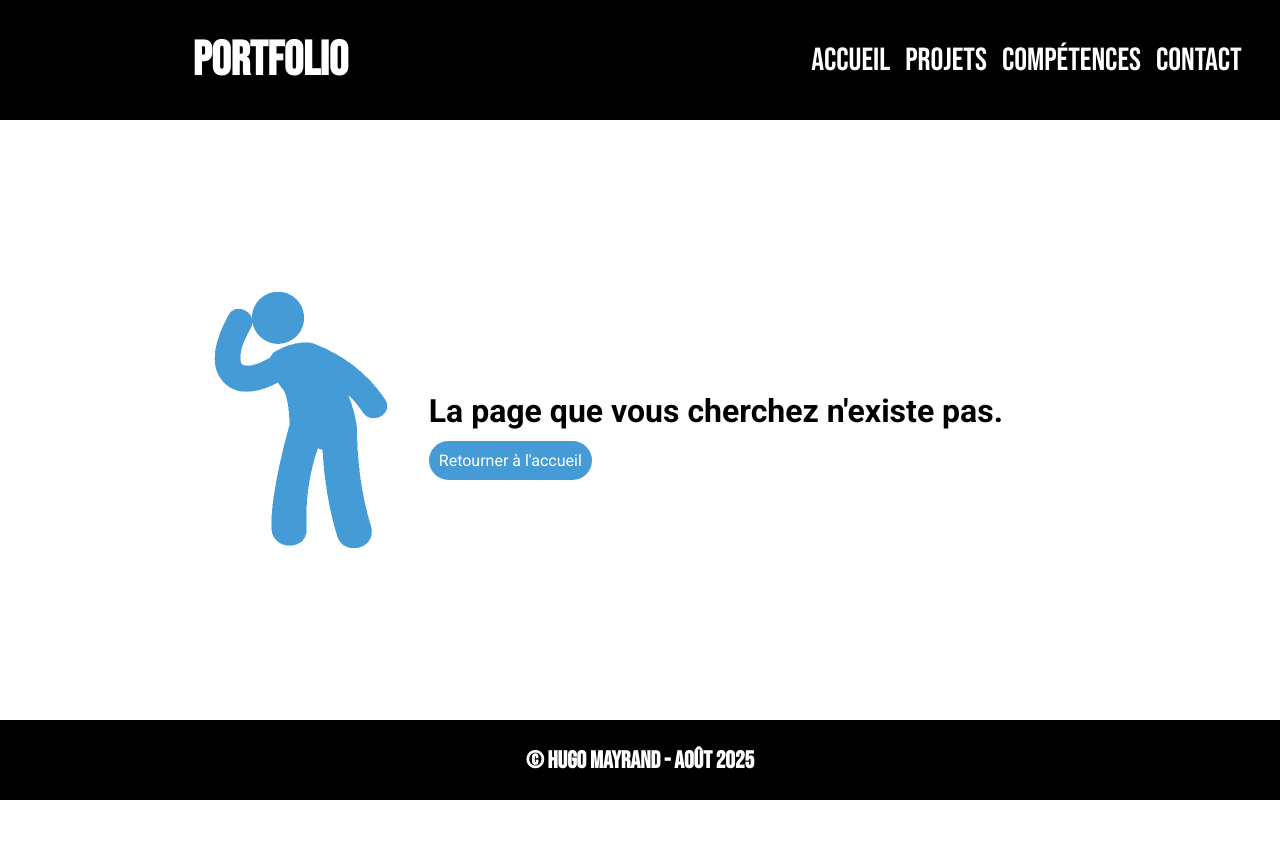
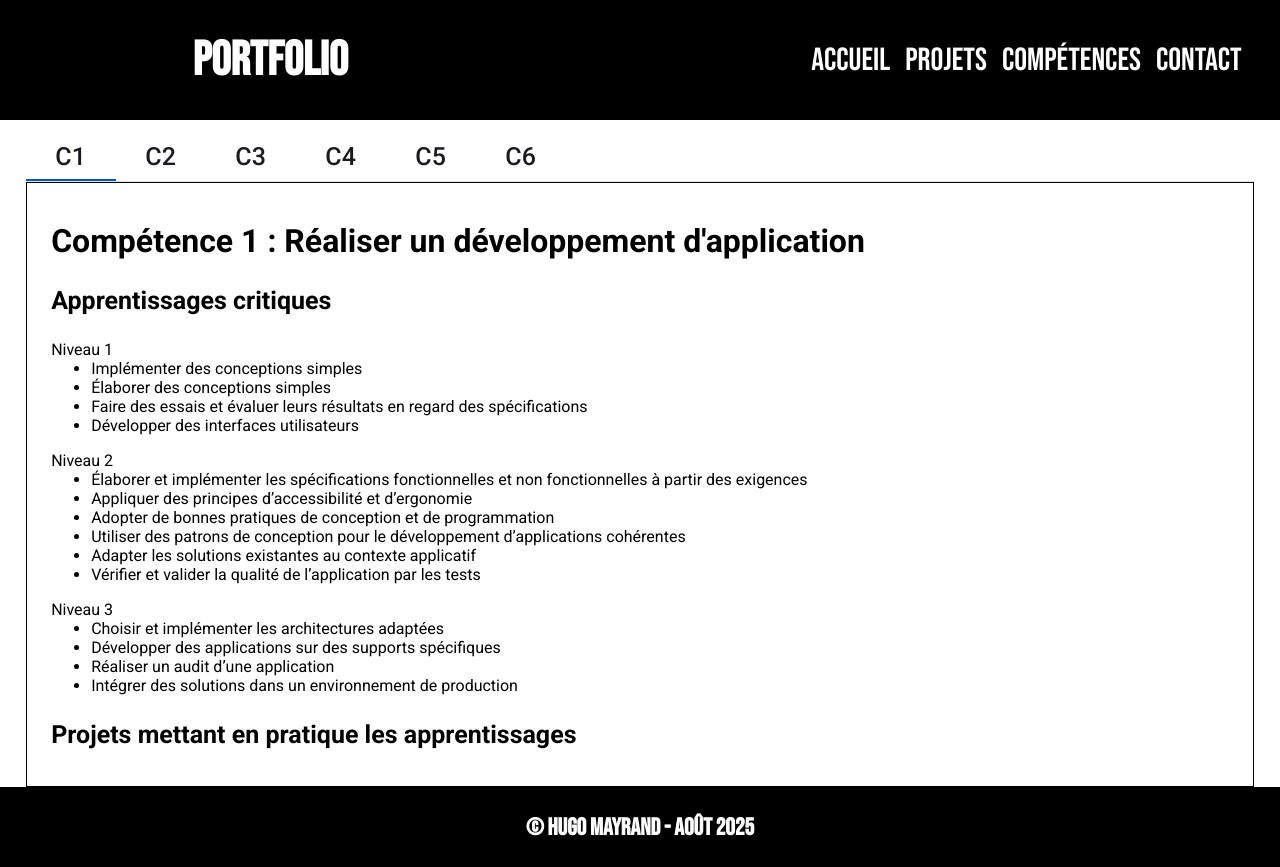
Before and after one commit to Urssaff/portfolio, an Angular app: page /competences in a window 1280 px wide. Before the commit the page ends 800 px from the top, so only its background shows below. Built offline with nearby package versions, Linux system fonts and the light colour scheme.

Commit message:
competences referentiel

```diff
--- a/angular.json
+++ b/angular.json
@@ -52,6 +52,7 @@
               }
             ],
             "styles": [
+              "@angular/material/prebuilt-themes/azure-blue.css",
               "src/styles.css"
             ],
             "scripts": []
@@ -110,6 +111,7 @@
               }
             ],
             "styles": [
+              "@angular/material/prebuilt-themes/azure-blue.css",
               "src/styles.css"
             ],
             "scripts": []
--- a/package.json
+++ b/package.json
@@ -11,10 +11,12 @@
   "private": true,
   "dependencies": {
     "@angular/animations": "^18.2.0",
+    "@angular/cdk": "^18.2.14",
     "@angular/common": "^18.2.0",
     "@angular/compiler": "^18.2.0",
     "@angular/core": "^18.2.0",
     "@angular/forms": "^18.2.0",
+    "@angular/material": "^18.2.14",
     "@angular/platform-browser": "^18.2.0",
     "@angular/platform-browser-dynamic": "^18.2.0",
     "@angular/router": "^18.2.0",
--- a/src/app/app.config.ts
+++ b/src/app/app.config.ts
@@ -2,7 +2,8 @@ import { ApplicationConfig, provideZoneChangeDetection } from '@angular/core';
 import { provideRouter } from '@angular/router';
 
 import { routes } from './app.routes';
+import { provideAnimationsAsync } from '@angular/platform-browser/animations/async';
 
 export const appConfig: ApplicationConfig = {
-  providers: [provideZoneChangeDetection({ eventCoalescing: true }), provideRouter(routes)]
+  providers: [provideZoneChangeDetection({ eventCoalescing: true }), provideRouter(routes), provideAnimationsAsync()]
 };
--- a/src/app/app.routes.ts
+++ b/src/app/app.routes.ts
@@ -3,6 +3,7 @@ import { AccueilComponent } from './accueil/accueil.component';
 import { ProjetsComponent } from './projets/projets.component';
 import { PageNotFoundComponent } from './page-not-found/page-not-found.component';
 import { ContactComponent } from './contact/contact.component';
+import { CompetencesComponent } from './competences/competences.component';
 
 export const routes: Routes = [{
     //http://localhost:4200
@@ -24,6 +25,11 @@ export const routes: Routes = [{
     title: 'Portfolio - Projets' //texte dans l'onglet
     },
     {
+    path:'competences',
+    component: CompetencesComponent,
+    title: 'Portfolio - Projets' //texte dans l'onglet
+    },
+    {
     path:'contact',
     component: ContactComponent,
     title: 'Portfolio - Contact' //texte dans l'onglet
--- /dev/null
+++ b/src/app/competences/competences.component.html
@@ -0,0 +1,153 @@
+<mat-tab-group mat-stretch-tabs="false" mat-align-tabs="start">
+  <mat-tab label="C1">
+    <h2>Compétence 1 : Réaliser un développement d'application</h2>
+    <h3>Apprentissages critiques</h3>
+    <p>Niveau 1</p>
+    <ul>
+      <li>Implémenter des conceptions simples</li>
+      <li>Élaborer des conceptions simples</li>
+      <li>Faire des essais et évaluer leurs résultats en regard des spécifications</li>
+      <li>Développer des interfaces utilisateurs</li>
+    </ul>
+    <p>Niveau 2</p>
+    <ul>
+      <li>Élaborer et implémenter les spécifications fonctionnelles et non fonctionnelles à partir des exigences</li>
+      <li>Appliquer des principes d’accessibilité et d’ergonomie</li>
+      <li>Adopter de bonnes pratiques de conception et de programmation</li>
+      <li>Utiliser des patrons de conception pour le développement d’applications cohérentes</li>
+      <li>Adapter les solutions existantes au contexte applicatif</li>
+      <li>Vérifier et valider la qualité de l’application par les tests</li>
+    </ul>
+    <p>Niveau 3</p>
+    <ul>
+      <li>Choisir et implémenter les architectures adaptées</li>
+      <li>Développer des applications sur des supports spécifiques</li>
+      <li>Réaliser un audit d’une application</li>
+      <li>Intégrer des solutions dans un environnement de production</li>
+    </ul>
+    <h3>Projets mettant en pratique les apprentissages</h3>
+    <div class="projets"></div>
+  </mat-tab>
+
+
+  <mat-tab label="C2">
+    <h2>Compétence 2 : Optimiser des applications informatiques</h2>
+    <h3>Apprentissages critiques</h3>
+    <p>Niveau 1</p>
+    <ul>
+      <li>Analyser un problème avec méthode (découpage en éléments algorithmiques simples, structure de données...)</li>
+      <li>Comparer des algorithmes pour des problèmes classiques (tris simples, recherche...)</li>
+      <li>Expérimenter la notion de compilation et les représentations bas niveau des données</li>
+      <li>Formaliser et mettre en œuvre des outils mathématiques pour l’informatique</li>
+    </ul>
+    <p>Niveau 2</p>
+    <ul>
+      <li>Choisir des structures de données complexes adaptées au problème</li>
+      <li>Utiliser des techniques algorithmiques adaptées pour des problèmes complexes (par ex. recherche opérationnelle, méthodes arborescentes, optimisation globale, intelligence artificielle...)</li>
+      <li>Appréhender la différence entre les paradigmes de programmation</li>
+      <li>Comprendre les enjeux et moyens de sécurisation des données et du code</li>
+      <li>Évaluer l’impact environnemental et sociétal des solutions proposées</li>
+    </ul>
+    <p>Niveau 3</p>
+    <ul>
+      <li>Anticiper les résultats de diverses métriques (temps d’exécution, occupation mémoire...)</li>
+      <li>Profiler et analyser le comportement d’un code existant</li>
+      <li>Appliquer des méthodes de calcul scientifique (imagerie, immersion, intelligence artificielle, jeux vidéos, parallélisme, calcul formel...)</li>
+      <li>Identifier les solutions techniques pour gérer la montée en charge des applications</li>
+    </ul>
+    <h3>Projets mettant en pratique les apprentissages</h3>
+    <div class="projets"></div>
+  </mat-tab>
+
+
+  <mat-tab label="C3">
+    <h2>Compétence 3 : Administrer des systèmes informatiques communicants complexes</h2>
+    <h3>Apprentissages critiques</h3>
+    <p>Niveau 1</p>
+    <ul>
+      <li>Identifier les différents composants (matériels et logiciels) d’un système numérique</li>
+      <li>Utiliser les fonctionnalités de base d’un système multitâches / multiutilisateurs</li>
+      <li>Installer et configurer un système d’exploitation et des outils de développement</li>
+      <li>Configurer un poste de travail dans un réseau d’entreprise</li>
+    </ul>
+    <p>Niveau 2</p>
+    <ul>
+      <li>Concevoir et développer des applications communicantes</li>
+      <li>Utiliser des serveurs et des services réseaux virtualisés</li>
+      <li>Sécuriser les services et données d’un système</li>
+      <li>Rédiger une documentation technique (en français et en anglais)</li>
+    </ul>
+    <h3>Projets mettant en pratique les apprentissages</h3>
+    <div class="projets"></div>
+  </mat-tab>
+
+
+  <mat-tab label="C4">
+    <h2>Compétence 4 : Gérer des données de l’information</h2>
+    <h3>Apprentissages critiques</h3>
+    <p>Niveau 1</p>
+    <ul>
+      <li>Mettre à jour et interroger une base de données relationnelle (en requêtes directes ou à travers une application)</li>
+      <li>Visualiser des données</li>
+      <li>Concevoir une base de données relationnelle à partir d'un cahier des charges</li>
+    </ul>
+    <p>Niveau 2</p>
+    <ul>
+      <li>Optimiser les modèles de données de l’entreprise</li>
+      <li>Assurer la confidentialité des données (intégrité et sécurité)</li>
+      <li>Organiser la restitution de données à travers la programmation et la visualisation</li>
+      <li>Manipuler des données hétérogènes</li>
+    </ul>
+    <h3>Projets mettant en pratique les apprentissages</h3>
+    <div class="projets"></div>
+  </mat-tab>
+
+
+  <mat-tab label="C5">
+    <h2>Compétence 5 : Conduire un projet</h2>
+    <h3>Apprentissages critiques</h3>
+    <p>Niveau 1</p>
+    <ul>
+      <li>Appréhender les besoins du client et de l'utilisateur</li>
+      <li>Mettre en place les outils de gestion de projet</li>
+      <li>Identifier les acteurs et les différentes phases d'un cycle de développement</li>
+    </ul>
+    <p>Niveau 2</p>
+    <ul>
+      <li>Identifier les processus présents dans une organisation en vue d’améliorer les systèmes d’information</li>
+      <li>Formaliser les besoins du client et de l'utilisateur</li>
+      <li>Identifier les critères de faisabilité d’un projet informatique</li>
+      <li>Définir et mettre en œuvre une démarche de suivi de projet</li>
+    </ul>
+    <h3>Projets mettant en pratique les apprentissages</h3>
+    <div class="projets"></div>
+  </mat-tab>
+
+
+  <mat-tab label="C6">
+    <h2>Compétence 6 : Travailler dans une équipe informatique</h2>
+    <h3>Apprentissages critiques</h3>
+    <p>Niveau 1</p>
+    <ul>
+      <li>Appréhender l’écosystème numérique</li>
+      <li>Découvrir les aptitudes requises selon les différents secteurs informatiques</li>
+      <li>Identifier les statuts, les fonctions et les rôles de chaque membre d’une équipe pluridisciplinaire</li>
+      <li>Acquérir les compétences interpersonnelles pour travailler en équipe</li>
+    </ul>
+    <p>Niveau 2</p>
+    <ul>
+      <li>Comprendre la diversité, la structure et la dimension de l’informatique dans une organisation (ESN, DSI,...)</li>
+      <li>Appliquer une démarche pour intégrer une équipe informatique au sein d’une organisation</li>
+      <li>Mobiliser les compétences interpersonnelles pour travailler dans une équipe informatique</li>
+      <li>Rendre compte de son activité professionnelle</li>
+    </ul>
+    <p>Niveau 3</p>
+    <ul>
+      <li>Organiser et partager une veille technologique et informationnelle</li>
+      <li>Identifier les enjeux de l’économie de l’innovation</li>
+      <li>Guider la conduite du changement informatique au sein d’une organisation</li>
+    </ul>
+    <h3>Projets mettant en pratique les apprentissages</h3>
+    <div class="projets"></div>
+  </mat-tab>
+</mat-tab-group>
--- a/src/index.html
+++ b/src/index.html
@@ -6,6 +6,8 @@
   <base href="/">
   <meta name="viewport" content="width=device-width, initial-scale=1">
   <link rel="icon" type="image/x-icon" href="favicon.ico">
+  <link href="https://fonts.googleapis.com/css2?family=Roboto:wght@300;400;500&display=swap" rel="stylesheet">
+  <link href="https://fonts.googleapis.com/icon?family=Material+Icons" rel="stylesheet">
 </head>
 <body>
   <app-root></app-root>
--- a/src/styles.css
+++ b/src/styles.css
@@ -21,6 +21,44 @@ app-root div#content{
     min-height: 75vh;
 }
 
+app-competences > *{
+    padding-left: 2%;
+    padding-right: 2%;
+    padding-top: 1%;
+}
+
+app-competences mat-tab-body{
+    border:1px solid black
+}
+
+app-competences .mat-mdc-tab{
+    font-size: 25px;
+    font-family:"Roboto";
+}
+
+app-competences .mat-mdc-tab-body-content{
+    padding-left: 2%;
+    padding-top:1%;
+    padding-right:2%;
+    padding-bottom: 1%;
+}
+
+app-competences .mat-mdc-tab-body-content h2{
+    font-size: 32px;
+}
+
+app-competences .mat-mdc-tab-body-content h3{
+    font-size: 25px;
+}
+
+app-competences .mat-mdc-tab-body-content > p{
+    margin-block-end: 0;
+}
+
+app-competences .mat-mdc-tab-body-content ul{
+    margin-block-start: 0;
+}
+
 footer{
     height:100%;
     background-color: black;
```
Also changed, not shown: src/app/competences/competences.component.ts (added, +12 -0 lines), src/app/competences/competences.component.css (added), 1 other file (tests, documents, lock files or other folders).
